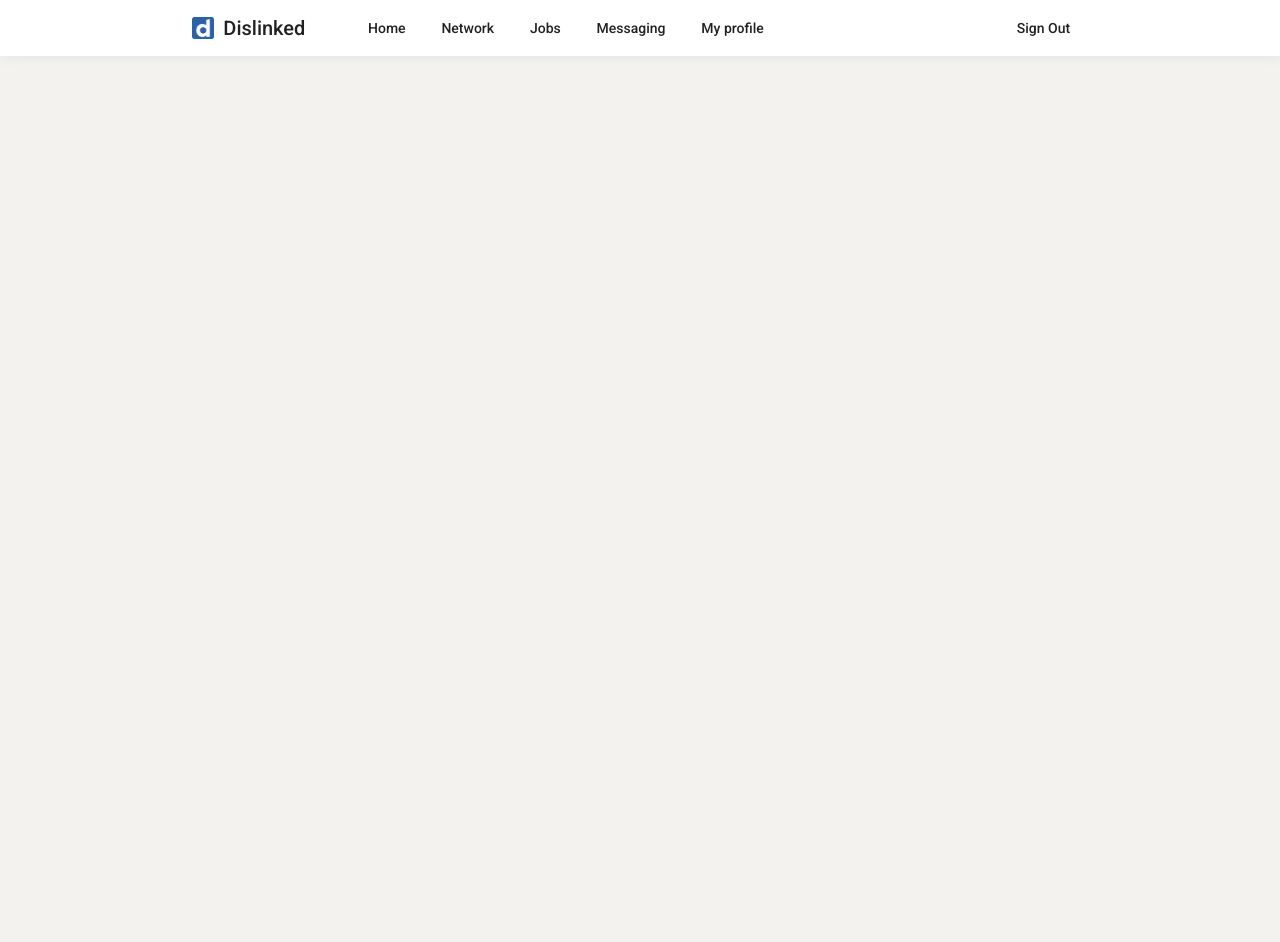
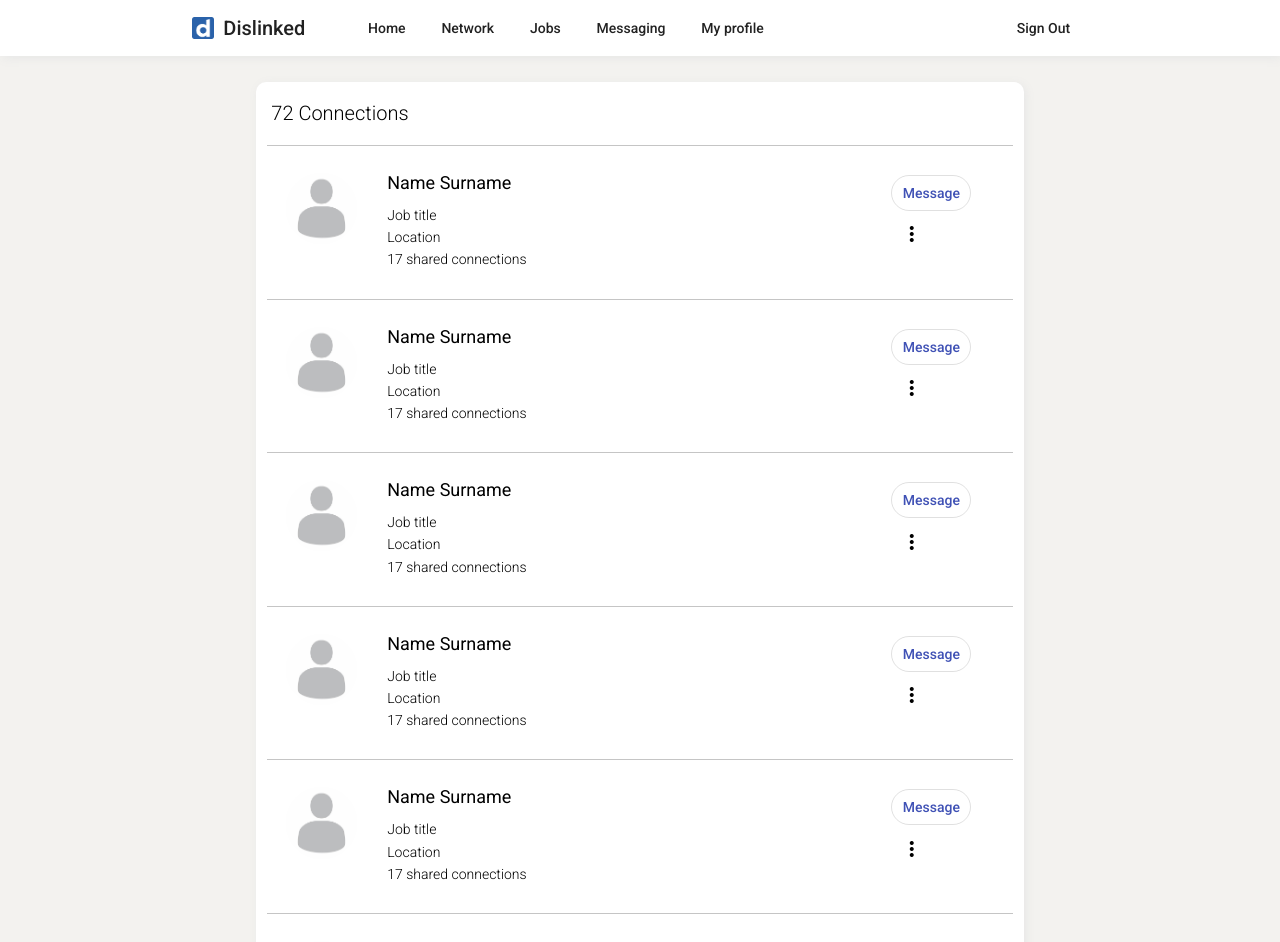
Before and after one commit to XWS-DISLINKT/client-web-app, an Angular app in the folder dislinkt-client/: page /connections in a window 1280 px wide. Before the commit this address led to /. Shown: the top 942 px of the page. Before the commit the page ends 800 px from the top, so only its background shows below. Built offline with nearby package versions, Linux system fonts and the light colour scheme.

Commit message:
feat(08): view connections

```diff
--- a/dislinkt-client/src/app/app-routing.module.ts
+++ b/dislinkt-client/src/app/app-routing.module.ts
@@ -1,6 +1,7 @@
 import { NgModule } from '@angular/core';
 import { RouterModule, Routes } from '@angular/router';
 import { ConnectionRequestsComponent } from './component/connection-requests/connection-requests.component';
+import { ConnectionsComponent } from './component/connections/connections.component';
 import { FeedComponent } from './component/feed/feed.component';
 import { LoginComponent } from './component/login/login.component';
 import { ProfileComponent } from './component/profile/profile.component';
@@ -14,6 +15,7 @@ const routes: Routes = [
   { path: 'profiles', component: ProfilesComponent },
   { path: 'profile/id', component: ProfileComponent },
   { path: 'requests', component: ConnectionRequestsComponent },
+  { path: 'connections', component: ConnectionsComponent },
 ];
 
 @NgModule({
--- a/dislinkt-client/src/app/app.module.ts
+++ b/dislinkt-client/src/app/app.module.ts
@@ -24,6 +24,7 @@ import { FeedComponent } from './component/feed/feed.component';
 import { ProfilesComponent } from './component/profiles/profiles.component';
 import { ProfileComponent } from './component/profile/profile.component';
 import { ConnectionRequestsComponent } from './component/connection-requests/connection-requests.component';
+import { ConnectionsComponent } from './component/connections/connections.component';
 
 
 @NgModule({
@@ -35,7 +36,8 @@ import { ConnectionRequestsComponent } from './component/connection-requests/con
     FeedComponent,
     ProfilesComponent,
     ProfileComponent,
-    ConnectionRequestsComponent
+    ConnectionRequestsComponent,
+    ConnectionsComponent
   ],
   imports: [
     BrowserModule,
--- /dev/null
+++ b/dislinkt-client/src/app/component/connections/connections.component.css
@@ -0,0 +1,42 @@
+.profiles-container {
+    background-color: white;
+    border-radius: 10px;
+    box-shadow: 2px 2px 10px #e6e6e6;
+}
+
+.flex-container {
+    box-sizing: border-box;
+    display: flex;
+    flex-wrap: wrap;
+    text-align: left;
+}
+
+.flex-item-left, .flex-item-center, .flex-item-right {
+    box-sizing: border-box;
+    padding-block: 20px;
+    padding-inline: 30px;
+}
+
+.flex-item-left {
+    flex: 120px;
+}
+
+.flex-item-center {
+    flex: 60%;
+    font-weight: 300;
+    padding-left: 0px;
+}
+
+.flex-item-right {
+    flex: 20%;
+}
+
+.profile-picture {
+    border-radius: 100%;
+    width: 100%;
+}
+
+button {
+    border-radius: 30px;
+    padding-inline: 10%;
+}
--- /dev/null
+++ b/dislinkt-client/src/app/component/connections/connections.component.html
@@ -0,0 +1,180 @@
+<div style="margin-inline: 20%; margin-top: 2%;">
+    <div class="profiles-container">
+        <h2 style="font-size:20px; font-weight: 200; padding-inline: 2%; padding-top: 2%;">72 Connections</h2>
+
+        <div>
+            <hr color="#c5c5c5" size="1" style="width: 97%;">
+            <div class="flex-container">
+                <div class="flex-item-left profile-picture">
+                    <img src="../../../assets/images/profile.jpg" class="profile-picture" />
+                </div>
+                <div class="flex-item-center">
+                    <p style="font-size: large; font-weight: 400;">Name Surname</p>
+                    <p style="margin-block: 0.5%;">Job title</p>
+                    <p style="margin-block: 0.5%;">Location</p>
+                    <p style="margin-block: 0.5%;">17 shared connections</p>
+                </div>
+                <div class="flex-item-right">
+                    <button mat-stroked-button color="primary" style="margin: 2%;">Message </button>
+                    <button mat-icon-button [matMenuTriggerFor]="menu">
+                        <mat-icon>more_vert</mat-icon>
+                    </button>
+                    <mat-menu #menu="matMenu">
+                        <button mat-menu-item>
+                            <span>Remove</span>
+                        </button>
+                        <button mat-menu-item>
+                            <span>Block</span>
+                        </button>
+                    </mat-menu>
+                </div>
+            </div>
+        </div>
+
+        <div>
+            <hr color="#c5c5c5" size="1" style="width: 97%;">
+            <div class="flex-container">
+                <div class="flex-item-left profile-picture">
+                    <img src="../../../assets/images/profile.jpg" class="profile-picture" />
+                </div>
+                <div class="flex-item-center">
+                    <p style="font-size: large; font-weight: 400;">Name Surname</p>
+                    <p style="margin-block: 0.5%;">Job title</p>
+                    <p style="margin-block: 0.5%;">Location</p>
+                    <p style="margin-block: 0.5%;">17 shared connections</p>
+                </div>
+                <div class="flex-item-right">
+                    <button mat-stroked-button color="primary" style="margin: 2%;">Message </button>
+                    <button mat-icon-button [matMenuTriggerFor]="menu">
+                        <mat-icon>more_vert</mat-icon>
+                    </button>
+                    <mat-menu #menu="matMenu">
+                        <button mat-menu-item>
+                            <span>Remove</span>
+                        </button>
+                        <button mat-menu-item>
+                            <span>Block</span>
+                        </button>
+                    </mat-menu>
+                </div>
+            </div>
+        </div>
+
+        <div>
+            <hr color="#c5c5c5" size="1" style="width: 97%;">
+            <div class="flex-container">
+                <div class="flex-item-left profile-picture">
+                    <img src="../../../assets/images/profile.jpg" class="profile-picture" />
+                </div>
+                <div class="flex-item-center">
+                    <p style="font-size: large; font-weight: 400;">Name Surname</p>
+                    <p style="margin-block: 0.5%;">Job title</p>
+                    <p style="margin-block: 0.5%;">Location</p>
+                    <p style="margin-block: 0.5%;">17 shared connections</p>
+                </div>
+                <div class="flex-item-right">
+                    <button mat-stroked-button color="primary" style="margin: 2%;">Message </button>
+                    <button mat-icon-button [matMenuTriggerFor]="menu">
+                        <mat-icon>more_vert</mat-icon>
+                    </button>
+                    <mat-menu #menu="matMenu">
+                        <button mat-menu-item>
+                            <span>Remove</span>
+                        </button>
+                        <button mat-menu-item>
+                            <span>Block</span>
+                        </button>
+                    </mat-menu>
+                </div>
+            </div>
+        </div>
+
+        <div>
+            <hr color="#c5c5c5" size="1" style="width: 97%;">
+            <div class="flex-container">
+                <div class="flex-item-left profile-picture">
+                    <img src="../../../assets/images/profile.jpg" class="profile-picture" />
+                </div>
+                <div class="flex-item-center">
+                    <p style="font-size: large; font-weight: 400;">Name Surname</p>
+                    <p style="margin-block: 0.5%;">Job title</p>
+                    <p style="margin-block: 0.5%;">Location</p>
+                    <p style="margin-block: 0.5%;">17 shared connections</p>
+                </div>
+                <div class="flex-item-right">
+                    <button mat-stroked-button color="primary" style="margin: 2%;">Message </button>
+                    <button mat-icon-button [matMenuTriggerFor]="menu">
+                        <mat-icon>more_vert</mat-icon>
+                    </button>
+                    <mat-menu #menu="matMenu">
+                        <button mat-menu-item>
+                            <span>Remove</span>
+                        </button>
+                        <button mat-menu-item>
+                            <span>Block</span>
+                        </button>
+                    </mat-menu>
+                </div>
+            </div>
+        </div>
+
+        <div>
+            <hr color="#c5c5c5" size="1" style="width: 97%;">
+            <div class="flex-container">
+                <div class="flex-item-left profile-picture">
+                    <img src="../../../assets/images/profile.jpg" class="profile-picture" />
+                </div>
+                <div class="flex-item-center">
+                    <p style="font-size: large; font-weight: 400;">Name Surname</p>
+                    <p style="margin-block: 0.5%;">Job title</p>
+                    <p style="margin-block: 0.5%;">Location</p>
+                    <p style="margin-block: 0.5%;">17 shared connections</p>
+                </div>
+                <div class="flex-item-right">
+                    <button mat-stroked-button color="primary" style="margin: 2%;">Message </button>
+                    <button mat-icon-button [matMenuTriggerFor]="menu">
+                        <mat-icon>more_vert</mat-icon>
+                    </button>
+                    <mat-menu #menu="matMenu">
+                        <button mat-menu-item>
+                            <span>Remove</span>
+                        </button>
+                        <button mat-menu-item>
+                            <span>Block</span>
+                        </button>
+                    </mat-menu>
+                </div>
+            </div>
+        </div>
+
+        <div>
+            <hr color="#c5c5c5" size="1" style="width: 97%;">
+            <div class="flex-container">
+                <div class="flex-item-left profile-picture">
+                    <img src="../../../assets/images/profile.jpg" class="profile-picture" />
+                </div>
+                <div class="flex-item-center">
+                    <p style="font-size: large; font-weight: 400;">Name Surname</p>
+                    <p style="margin-block: 0.5%;">Job title</p>
+                    <p style="margin-block: 0.5%;">Location</p>
+                    <p style="margin-block: 0.5%;">17 shared connections</p>
+                </div>
+                <div class="flex-item-right">
+                    <button mat-stroked-button color="primary" style="margin: 2%;">Message </button>
+                    <button mat-icon-button [matMenuTriggerFor]="menu">
+                        <mat-icon>more_vert</mat-icon>
+                    </button>
+                    <mat-menu #menu="matMenu">
+                        <button mat-menu-item>
+                            <span>Remove</span>
+                        </button>
+                        <button mat-menu-item>
+                            <span>Block</span>
+                        </button>
+                    </mat-menu>
+                </div>
+            </div>
+        </div>
+    </div>
+    <br>
+</div>
--- /dev/null
+++ b/dislinkt-client/src/app/component/connections/connections.component.ts
@@ -0,0 +1,15 @@
+import { Component, OnInit } from '@angular/core';
+
+@Component({
+  selector: 'app-connections',
+  templateUrl: './connections.component.html',
+  styleUrls: ['./connections.component.css']
+})
+export class ConnectionsComponent implements OnInit {
+
+  constructor() { }
+
+  ngOnInit(): void {
+  }
+
+}
--- a/dislinkt-client/src/app/component/navbar/navbar.component.html
+++ b/dislinkt-client/src/app/component/navbar/navbar.component.html
@@ -10,7 +10,7 @@ box-shadow: 2px 2px 10px #e6e6e6;" >
     <button *ngIf="isAuthenticated" mat-button [matMenuTriggerFor]="network">Network</button>
     <mat-menu #network="matMenu">
         <button mat-menu-item style="padding-inline: 12%;" [routerLink]="['/profiles']"> All Profiles</button>
-        <button mat-menu-item style="padding-inline: 12%;" [routerLink]="['']" > Connections</button>
+        <button mat-menu-item style="padding-inline: 12%;" [routerLink]="['/connections']" > Connections</button>
         <button mat-menu-item style="padding-inline: 12%;" [routerLink]="['/requests']" > Requests</button>
         <button mat-menu-item style="padding-inline: 12%;"> Suggestions</button>
     </mat-menu>
```
Also changed, not shown: 1 other file (tests, documents, lock files or other folders).
